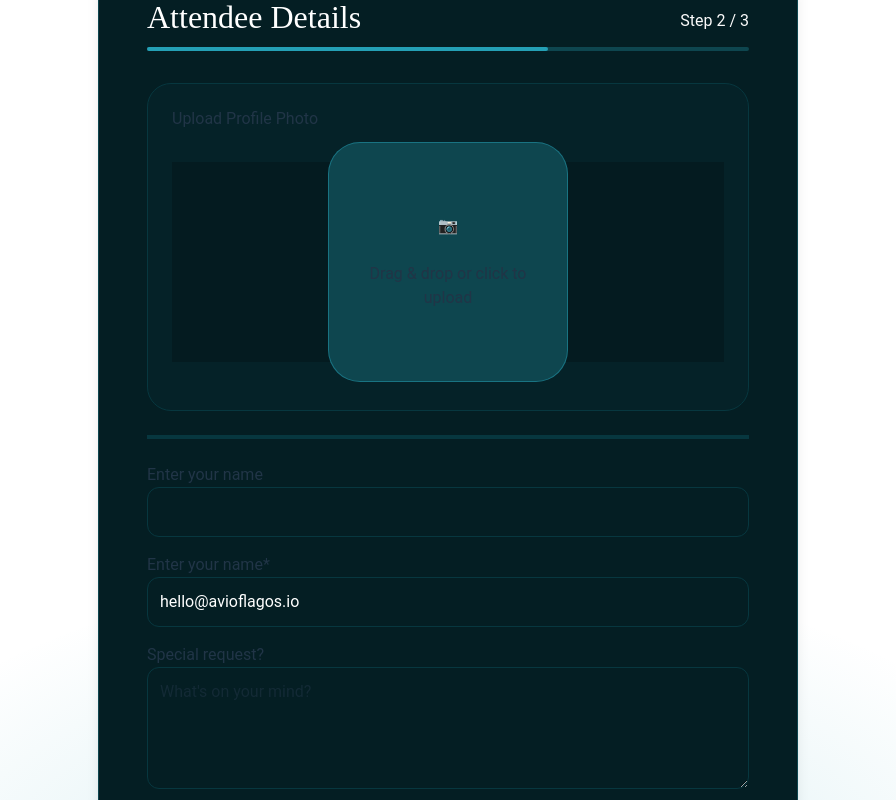
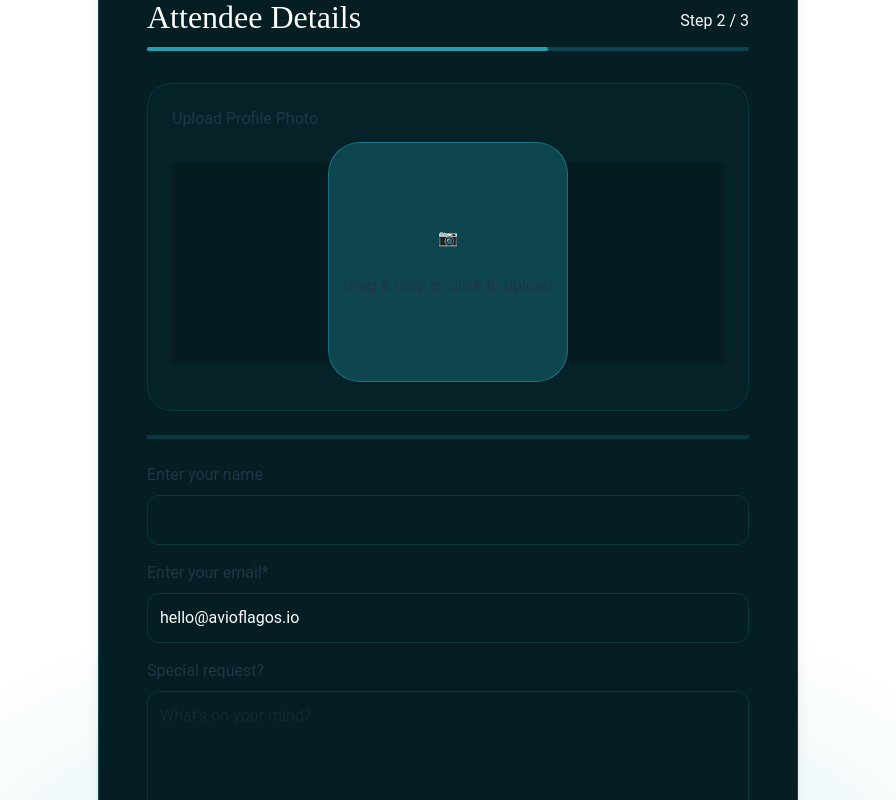
Before and after one commit to mogs1/conference-ticket-generator, a React (Vite) app: page / in a window 1280 px wide. Both pictures are taken after a click on the button "Next". Shown: the part 182-982 px from the top of the page, without its empty margins (192-1088 px from the left). Built offline with nearby package versions, Linux system fonts and the light colour scheme; a web font is replaced by a local one.

Commit message:
Updated the Attendee dtail file and create the database

```diff
--- a/package.json
+++ b/package.json
@@ -13,6 +13,7 @@
     "lucide-react": "^0.475.0",
     "react": "^19.0.0",
     "react-dom": "^19.0.0",
+    "react-dropzone": "^14.3.5",
     "react-hook-form": "^7.54.2",
     "react-router-dom": "^7.1.5",
     "styled-components": "^6.1.15"
--- a/src/database/indexDB.js
+++ b/src/database/indexDB.js
@@ -0,0 +1,29 @@
+
+export const initDB = () => {
+    return new Promise((resolve, reject) => {
+      const request = indexedDB.open('ticketBookingDB', 1);
+
+      request.onerror = () => reject(request.error);
+
+      request.onupgradeneeded = (event) => {
+        const db = event.target.result;
+        if (!db.objectStoreNames.contains('bookingData')) {
+          db.createObjectStore('bookingData', { keyPath: 'id', autoIncrement: true });
+        }
+      };
+
+      request.onsuccess = () => resolve(request.result);
+    });
+  };
+
+  export const saveToIndexDB = async (data) => {
+    const db = await initDB();
+    return new Promise((resolve, reject) => {
+      const transaction = db.transaction(['bookingData'], 'readwrite');
+      const store = transaction.objectStore('bookingData');
+      const request = store.add(data);
+
+      request.onsuccess = () => resolve(request.result);
+      request.onerror = () => reject(request.error);
+    });
+  };
--- a/src/pages/Events.jsx
+++ b/src/pages/Events.jsx
@@ -3,6 +3,7 @@ import {  useForm, FormProvider } from 'react-hook-form'
 import TicketSelection from '../steps/TicketSelection';
 import AttendeeDetails from '../steps/AttendeeDetails';
 import ConfirmationStep from '../steps/ConfirmationStep';
+import { saveToIndexDB } from '../database/indexDB'
 
 const Events = () => {
   const [step, setStep] = useState(1);
--- a/src/steps/AttendeeDetails.jsx
+++ b/src/steps/AttendeeDetails.jsx
@@ -1,58 +1,88 @@
 import { useFormContext } from 'react-hook-form';
+import { useDropzone } from 'react-dropzone';
+import { useState } from 'react';
 
-const AttendeeDetails = ({setStep}) => {
-  const { register, formState: { errors } } = useFormContext();
+const AttendeeDetails = ({ setStep }) => {
+  const { register, formState: { errors }, setValue } = useFormContext();
+  const [preview, setPreview] = useState(null);
+  const [isHovering, setIsHovering] = useState(false);
+
+  const { getRootProps, getInputProps } = useDropzone({
+    accept: {'image/*': []},
+    onDrop: ([file]) => {
+      if (file) {
+        setValue('profilePhoto', file);
+        setPreview(URL.createObjectURL(file));
+      }
+    }
+  });
 
   const selectedButtons = [
-    {type: 'button', name: 'Back' },
-    {type: 'submit', name: 'Get My Free Ticket' },
-  ]
-
-  const handleBack = () => {
-    setStep(1);
-  };
+    { type: 'button', name: 'Back', onClick: () => setStep(1) },
+    { type: 'submit', name: 'Get My Free Ticket' }
+  ];
 
   return (
     <div className="space-y-6">
-      <div className='flex flex-col gap-8 px-6 pt-6 pb-12
-                      border border-[#07373F] bg-[#052228] rounded-3xl'>
+      {/* Photo Upload Section */}
+      <div className="flex flex-col gap-8 px-6 pt-6 pb-12 border border-[#07373F] bg-[#052228] rounded-3xl">
         <h1 className="text-base/snug">Upload Profile Photo</h1>
 
-     <div className='flex justify-center items-center h-[200px] self-stretch bg-[#00000033]'>
+        <div className="flex justify-center items-center h-[200px] self-stretch bg-[#00000033]">
+          <div
+            {...getRootProps()}
+            onMouseEnter={() => setIsHovering(true)}
+            onMouseLeave={() => setIsHovering(false)}
+            className="relative"
+          >
+            <input {...getInputProps()} />
             <div className="flex flex-col justify-center items-center gap-4 p-6 text-center
-                      w-[240px] h-[240px] bg-[#0E464F] border border-[#24a0b580] rounded-4xl">
-        <input
-          type="file"
-          {...register('profilePhoto')}
-          className="hidden"
-          id="profilePhoto"
-          accept="image/*"
+                          w-[240px] h-[240px] bg-[#0E464F] border border-[#24a0b580] rounded-4xl
+                          overflow-hidden relative">
+              {preview ? (
+                <>
+                  <img
+                    src={preview}
+                    alt="Preview"
+                    className="absolute inset-0 w-full h-full object-cover"
                   />
-        <label htmlFor="profilePhoto" className="cursor-pointer">
-          <div className="mx-auto h-12 w-12 text-gray-400">📷</div>
-          <p >Drag & drop or click to upload</p>
-        </label>
+                  {isHovering && (
+                    <div className="absolute inset-0 bg-black/50 flex flex-col items-center justify-center">
+                      <div className="mx-auto h-12 w-12 text-center text-gray-400">📷</div>
+                      <p className="text-white">Click to change photo</p>
+                    </div>
+                  )}
+                </>
+              ) : (
+                <div className="absolute inset-0 w-full flex flex-col items-center justify-center cursor-pointer">
+                  <div className="mx-auto h-12 w-12 text-center text-gray-400">📷</div>
+                  <p>Drag & drop or click to upload</p>
+                </div>
+              )}
+            </div>
           </div>
         </div>
       </div>
 
-      <div className='bg-[#07373F] h-1 self-stretch'></div>
+      {/* Divider */}
+      <div className="bg-[#07373F] h-1 self-stretch" />
 
+      {/* Form Fields */}
       <div className="space-y-4">
         <div>
-          <label htmlFor="name">Enter your name</label>
+          <label htmlFor="name" className="block mb-2">Enter your name</label>
           <input
             {...register('name', { required: 'Name is required' })}
-            name='name'
+            name="name"
             className="w-full p-3 border rounded-xl border-[#07373F] outline-none"
           />
           {errors.name && (
-            <p className="text-red-500 text-sm">{errors.name.message}</p>
+            <p className="text-red-500 text-sm mt-1">{errors.name.message}</p>
           )}
         </div>
 
         <div>
-          <label htmlFor="email">Enter your name*</label>
+          <label htmlFor="email" className="block mb-2">Enter your email*</label>
           <input
             {...register('email', {
               required: 'Email is required',
@@ -63,36 +93,40 @@ const AttendeeDetails = ({setStep}) => {
             })}
             placeholder="hello@avioflagos.io"
             type="email"
-            className="w-full p-3 border rounded-xl border-[#07373F] outline-none placeholder:text-white"
+            className="w-full p-3 border rounded-xl border-[#07373F] outline-none
+                     placeholder:text-white"
           />
           {errors.email && (
-            <p className="text-red-500 text-sm">{errors.email.message}</p>
+            <p className="text-red-500 text-sm mt-1">{errors.email.message}</p>
           )}
         </div>
 
         <div>
-          <label htmlFor="request">Special request?</label>
+          <label htmlFor="request" className="block mb-2">Special request?</label>
           <textarea
-            {...register('about')}
+            {...register('request')}
             placeholder="What's on your mind?"
             rows={4}
-            name='request'
             className="w-full p-3 border rounded-xl border-[#07373F] outline-none"
           />
         </div>
       </div>
 
+      {/* Buttons */}
       <div className="flex flex-col sm:flex-row justify-center items-center p-3 gap-8 self-stretch
                     bg-[#041E23] border border-[#0E464F] rounded-3xl">
-       {selectedButtons.map((button) =>
+        {selectedButtons.map((button) => (
           <button
+            key={button.name}
             type={button.type}
-       onClick={button.type === 'button' && handleBack }
-       className='flex p-3 justify-center w-full items-center rounded-xl border border-[#24A0B5] transition-all duration-200
-                  hover:bg-[#24A0B5] '>
+            onClick={button.onClick}
+            className="flex p-3 justify-center w-full items-center rounded-xl
+                     border border-[#24A0B5] transition-all duration-200
+                     hover:bg-[#24A0B5]"
+          >
             {button.name}
           </button>
-      )}
+        ))}
       </div>
     </div>
   );
--- a/src/steps/TicketSelection.jsx
+++ b/src/steps/TicketSelection.jsx
@@ -42,10 +42,10 @@ const TicketSelection = () => {
           <div
             key={ticket.type}
             onClick={() => setValue('ticketType', ticket.type)}
-            className={`flex items-start justify-center w-full p-3 gap-3 border rounded-xl cursor-pointer transition-all
+            className={`flex items-start justify-center w-full p-3 gap-3 border border-[#197686] rounded-xl cursor-pointer transition-all
               ${selectedTicket === ticket.type
-                ? 'border-[#197686] bg-[#197686]'
-                : 'border-gray-200 hover:border-blue-200'}`}
+                ? 'bg-[#197686]'
+                : 'hover:bg-[#2C545B]'}`}
           >
             <div className="flex flex-col-reverse w-full">
               <div className='flex flex-col items-start gap-1 '>
```
Also changed, not shown: 1 other file (tests, documents, lock files or other folders). Lines whose indentation alone changed are shown as unchanged.
